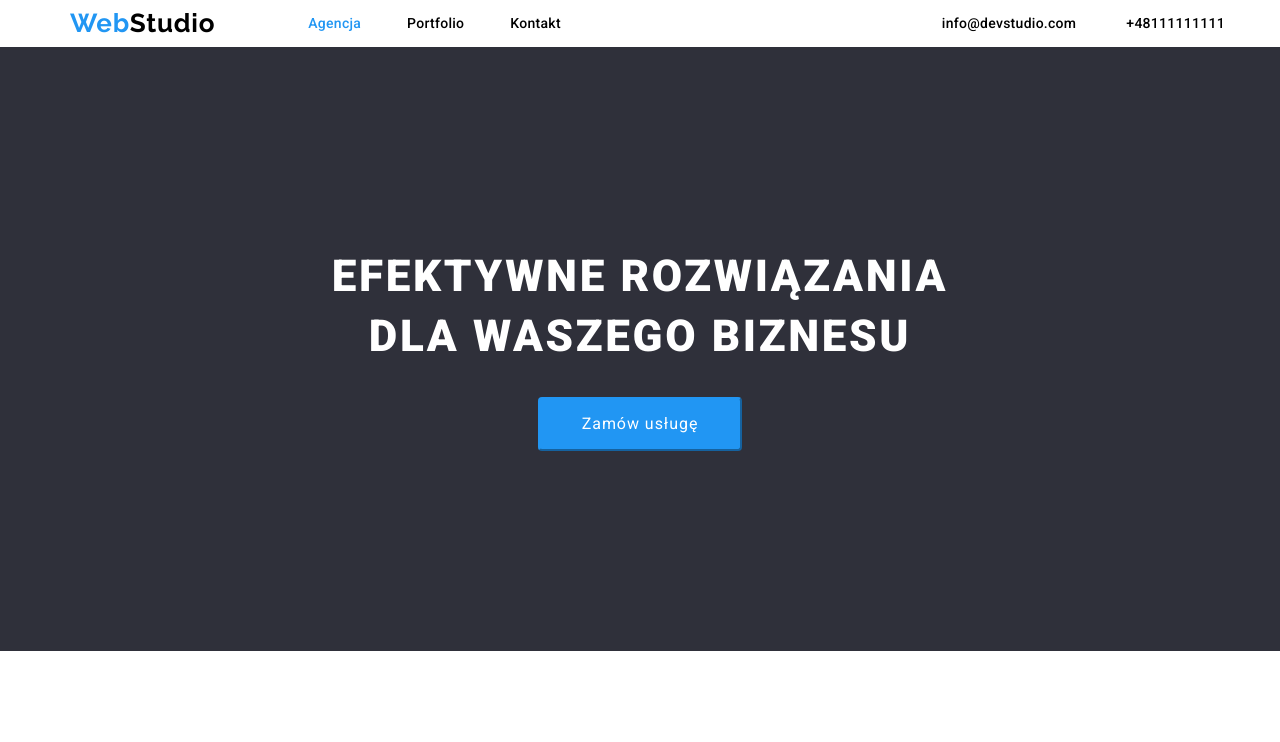
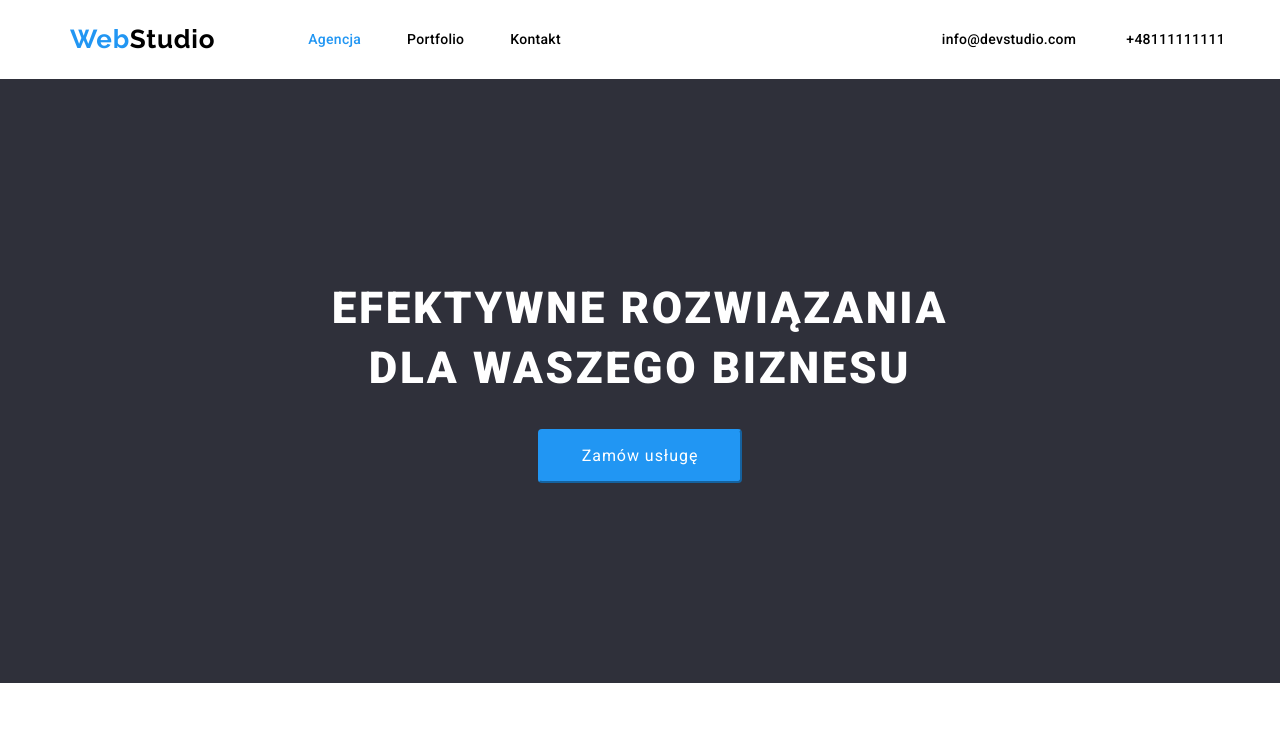
Before and after one commit to PawelMajewskiPolska/goit-markup-hw-03, a plain HTML site: page index.html in a window 1280 px wide. Shown: the top 742 px of the page. Drawn offline with nearby package versions, Linux system fonts and the light colour scheme.

Commit message:
After mentor's comment

```diff
--- a/css/style.css
+++ b/css/style.css
@@ -57,8 +57,8 @@ body {
 	display: flex;
 	align-items: center;
 	justify-content: space-around;
-	padding-top: 8px;
-	padding-bottom: 8px;
+	padding-top: 24px;
+	padding-bottom: 24px;
 }
 
 .menu {
```
